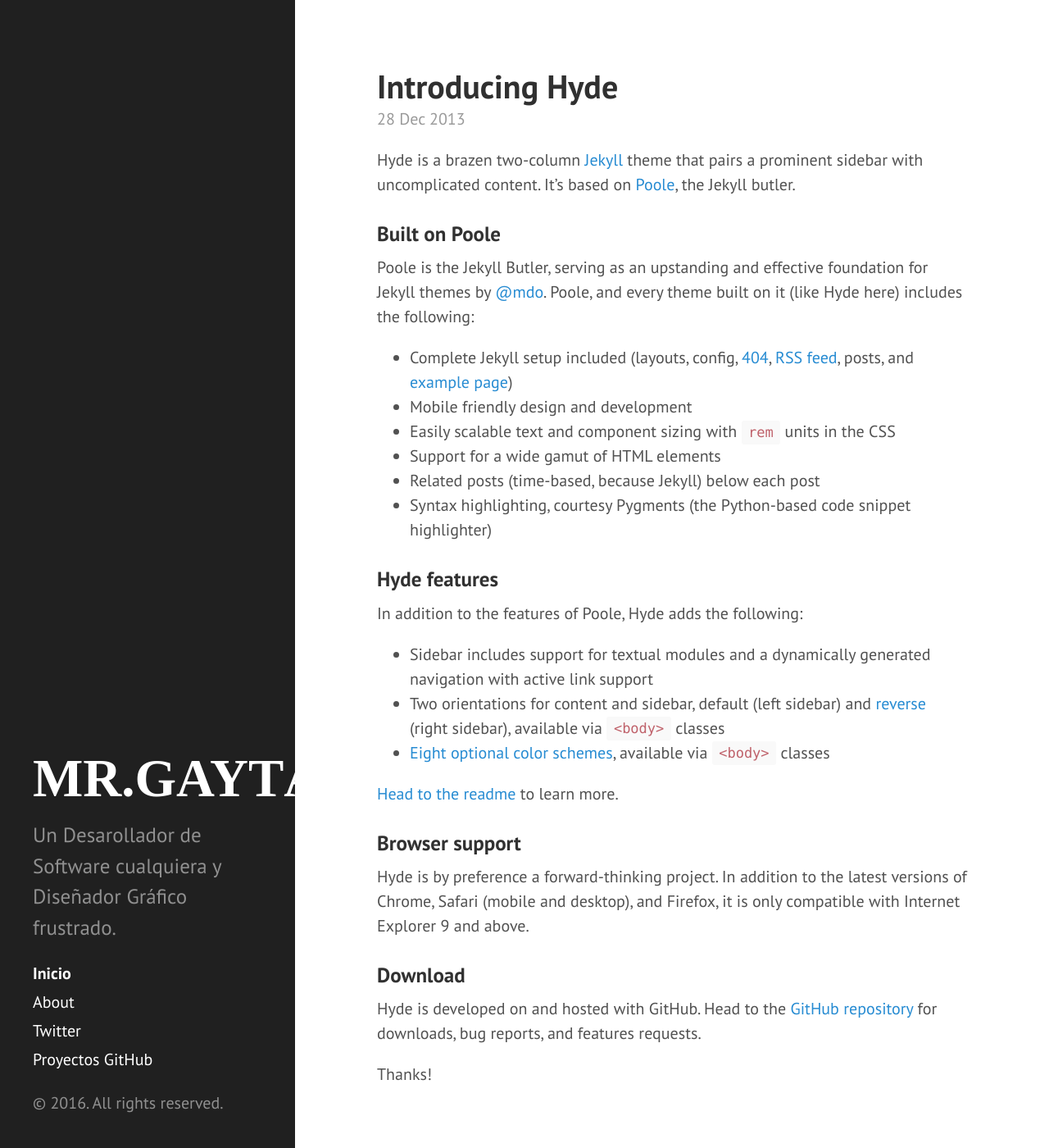
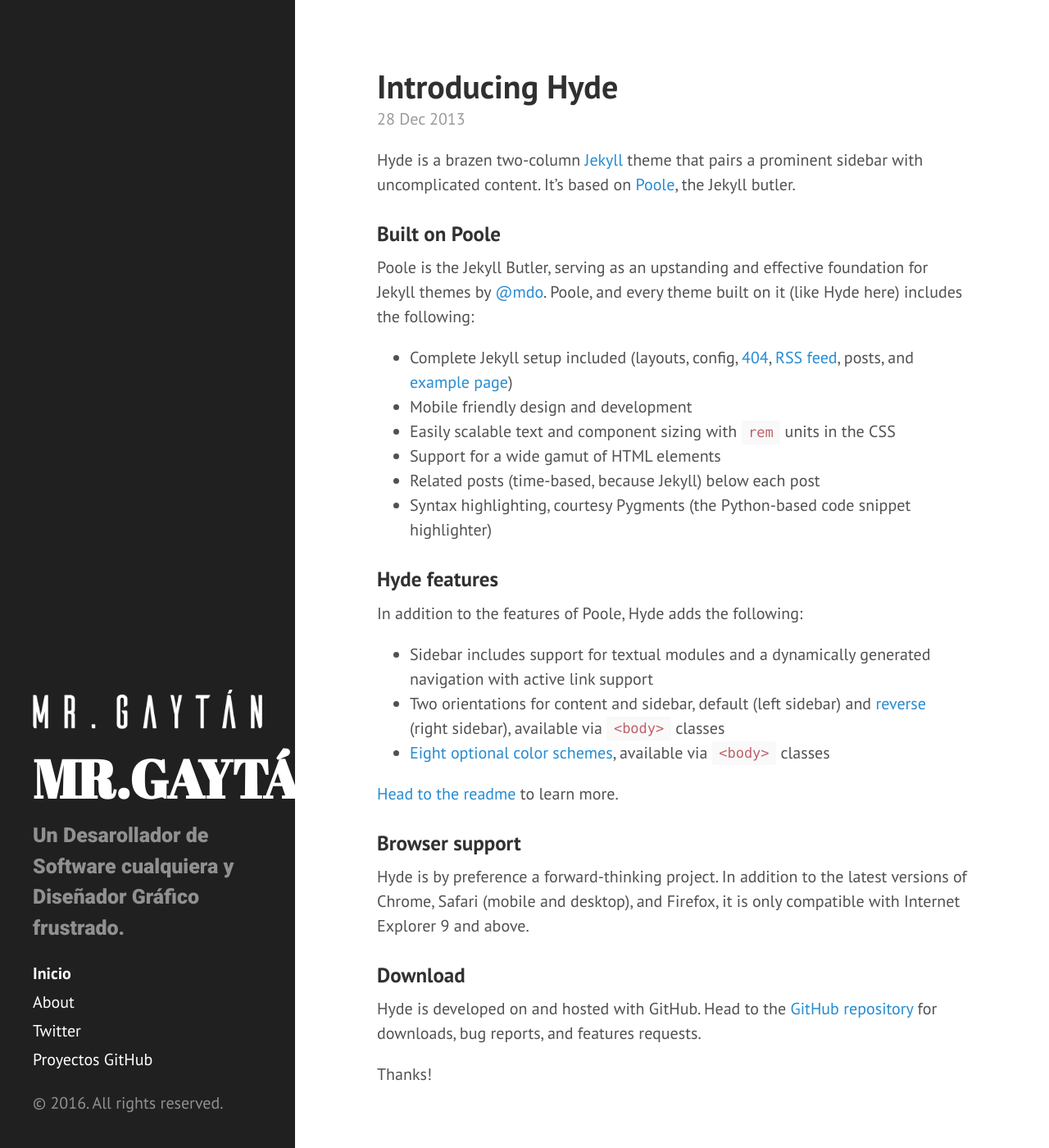
Before and after one commit to MrGaytan/MrGaytan.github.io, a Jekyll site: the page built from index.html, in a window 1280 px wide and 1400 px high. Shown: the whole window at 82% size. Built offline with Jekyll 4.4.1, drawn with Linux system fonts in a browser that asks for light colours; some web fonts are replaced; Markdown is read by kramdown in place of the engine named in the settings; the list of posts is cut into pages by our own code.

Commit message:
Modificación de sidebar y fuentes nuevas

```diff
--- a/_includes/head.html
+++ b/_includes/head.html
@@ -19,6 +19,7 @@
   <link rel="stylesheet" href="{{ site.baseurl }}public/css/syntax.css">
   <link rel="stylesheet" href="{{ site.baseurl }}public/css/hyde.css">
   <link rel="stylesheet" href="http://fonts.googleapis.com/css?family=PT+Sans:400,400italic,700|Abril+Fatface">
+  <link rel="stylesheet" href="https://fonts.googleapis.com/css?family=Roboto:100,400,900">
 
   <!-- Icons -->
   <link rel="apple-touch-icon-precomposed" sizes="144x144" href="{{ site.baseurl }}public/apple-touch-icon-144-precomposed.png">
--- a/_includes/sidebar.html
+++ b/_includes/sidebar.html
@@ -1,5 +1,7 @@
 <div class="sidebar">
   <div class="container sidebar-sticky">
+
+    <img src="public/mrgaytanlogo.png" />
     <div class="sidebar-about">
       <h1>
         <a href="{{ site.baseurl }}">
--- a/public/css/hyde.css
+++ b/public/css/hyde.css
@@ -23,10 +23,6 @@
  * Reverse layout
  * Themes
  */
-@font-face {
-    font-family: 'Ailerons-Typeface';
-    src: url('https://github.com/MrGaytan/mrgaytan.github.io/blob/master/public/fonts/Ailerons-Typeface.otf') format('opentype');
-}
 
 
 /*
@@ -83,8 +79,13 @@
 .sidebar-about h1 {
   color: #fff;
   margin-top: 0;
-  font-family: "Ailerons-Typeface";
+  font-family: "Abril Fatface", serif;
   font-size: 3.25rem;
+}
+
+.lead{
+  font-family: 'Roboto';
+  font-weight: 900;
 }
 
 /* Sidebar nav */
```
Also changed, not shown: public/mrgaytanLogo.png.
